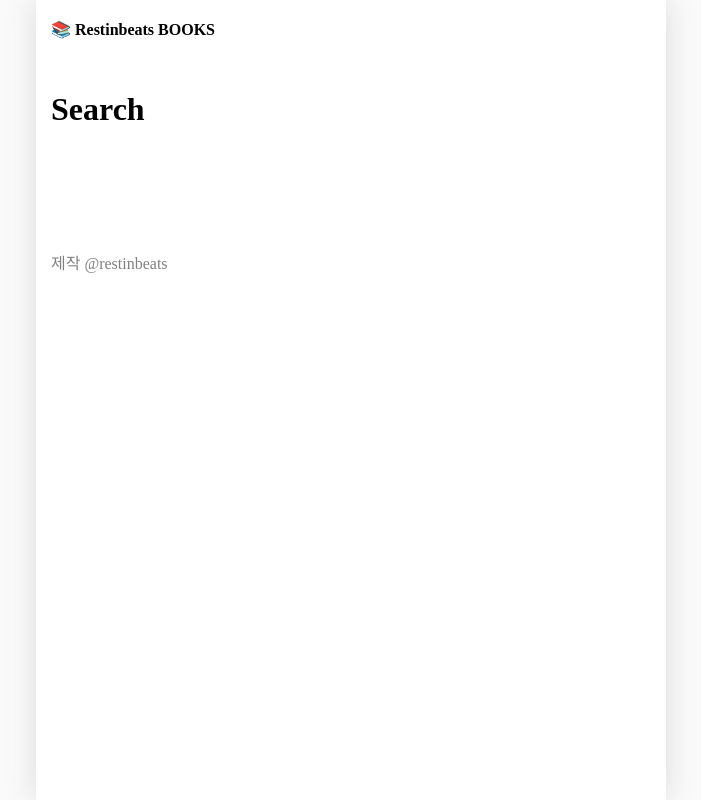
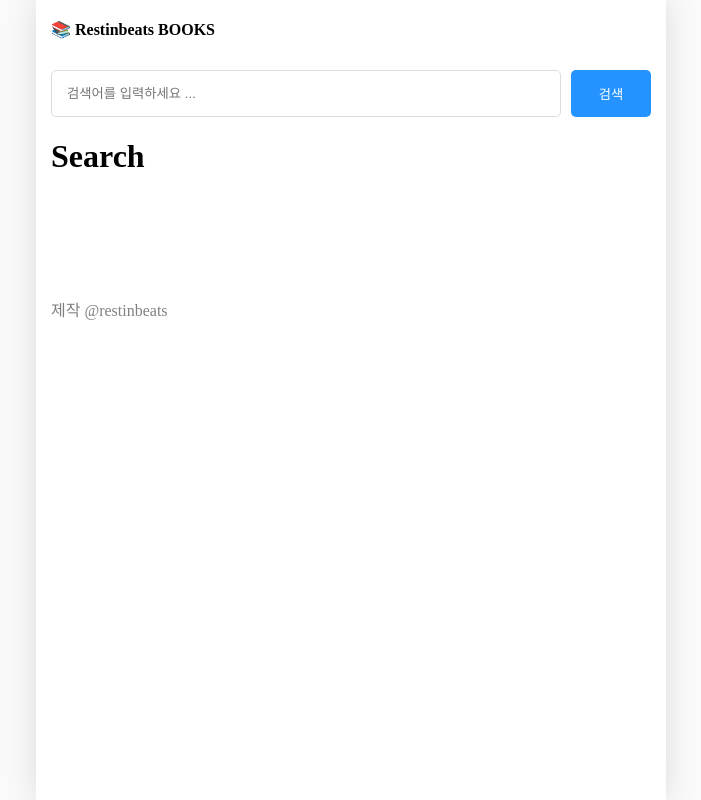
Before and after one commit to restinbeat/learn-next-books, a Next.js app in the folder section02/: page /search in a window 1280 px wide. Shown: the whole page, without its empty margins (289-990 px from the left). Built offline with nearby package versions, Linux system fonts and the light colour scheme.

Commit message:
feat: search-layout

```diff
--- a/section02/next.config.mjs
+++ b/section02/next.config.mjs
@@ -1,11 +1,12 @@
 /** @type {import('next').NextConfig} */
 const nextConfig = {
-  reactStrictMode: false,
-  webpack5: true,
-  webpack: (config) => {
-    config.cache = false;
-    return config;
-  }
+	reactStrictMode: false,
+	// webpack: (config, { dev }) => {
+	// if (dev) {
+	// 	config.cache = false;
+	// }
+	// return config;
+	// },
 };
 
 export default nextConfig;
--- a/section02/src/pages/_app.tsx
+++ b/section02/src/pages/_app.tsx
@@ -1,11 +1,19 @@
 import '@/styles/globals.css';
 import type { AppProps } from 'next/app';
 import GlobalLayout from './components/GlobalLayout';
+import { ReactNode } from 'react';
+import { NextPage } from 'next';
 
-export default function App({ Component, pageProps }: AppProps) {
-	return (
-		<GlobalLayout>
-			<Component {...pageProps} />
-		</GlobalLayout>
-	);
+type NextPageWithLayout = NextPage & {
+	getLayout?: (page: ReactNode) => ReactNode;
+};
+
+export default function App({
+	Component,
+	pageProps,
+}: AppProps & {
+	Component: NextPageWithLayout;
+}) {
+	const getLayout = Component.getLayout ?? ((page: ReactNode) => page);
+	return <GlobalLayout>{getLayout(<Component {...pageProps} />)}</GlobalLayout>;
 }
--- /dev/null
+++ b/section02/src/pages/components/SearchLayout.module.css
@@ -0,0 +1,21 @@
+.searchbar_container {
+    display: flex;
+    gap: 10px;
+    margin-bottom: 20px;
+}
+
+.searchbar_container > input {
+    flex: 1;
+    padding: 15px;
+    border-radius: 5px;
+    border: 1px solid rgb(220,220,220);
+}
+
+.searchbar_container > button {
+    width: 80px;
+    border-radius: 5px;
+    border: none;
+    background-color: rgb(37,147,255);
+    color: white;
+    cursor: pointer;
+}
--- /dev/null
+++ b/section02/src/pages/components/SearchLayout.tsx
@@ -0,0 +1,47 @@
+import { useRouter } from 'next/router';
+import React, { ReactNode, useEffect, useState } from 'react';
+import style from './SearchLayout.module.css';
+
+function SearchLayout({ children }: { children: ReactNode }) {
+	const router = useRouter();
+	const [search, setSearch] = useState('');
+
+	const q = router.query.q as string;
+
+	useEffect(() => {
+		setSearch(q || '');
+	}, [q]);
+
+	const onChangeSearch = (e: React.ChangeEvent<HTMLInputElement>) => {
+		setSearch(e.target.value);
+	};
+
+	const onSubmit = () => {
+		if (!search || q === search) return;
+		router.push(`/search?q=${search}`);
+	};
+
+	const onKeyDown = (e: React.KeyboardEvent<HTMLInputElement>) => {
+		if (e.key === 'Enter') {
+			onSubmit();
+		}
+	};
+
+	return (
+		<div>
+			<div className={style.searchbar_container}>
+				<input
+					type="text"
+					value={search}
+					placeholder="검색어를 입력하세요 ..."
+					onKeyDown={onKeyDown}
+					onChange={onChangeSearch}
+				/>
+				<button onClick={onSubmit}>검색</button>
+			</div>
+			{children}
+		</div>
+	);
+}
+
+export default SearchLayout;
--- a/section02/src/pages/index.tsx
+++ b/section02/src/pages/index.tsx
@@ -1,4 +1,10 @@
+import { ReactNode } from 'react';
 import style from './index.module.css';
+import SearchLayout from './components/searchLayout';
 export default function Home() {
 	return <h1 className={style.h1}>index</h1>;
 }
+
+Home.getLayout = (page: ReactNode) => {
+	return <SearchLayout>{page}</SearchLayout>;
+};
--- a/section02/src/pages/search/index.tsx
+++ b/section02/src/pages/search/index.tsx
@@ -1,10 +1,16 @@
 import { useRouter } from 'next/router';
+import SearchLayout from '../components/searchLayout';
+import { ReactNode } from 'react';
 
 function Page() {
 	const router = useRouter();
 
-	const { query } = router.query;
-	return <h1>Search {query}</h1>;
+	const { q } = router.query;
+	return <h1>Search {q}</h1>;
 }
 
 export default Page;
+
+Page.getLayout = (page: ReactNode) => {
+	return <SearchLayout>{page}</SearchLayout>;
+};
```
